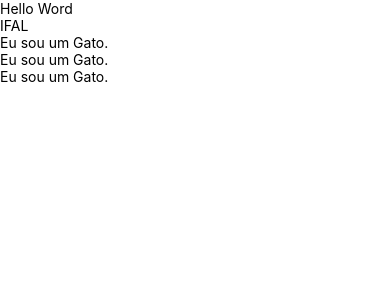
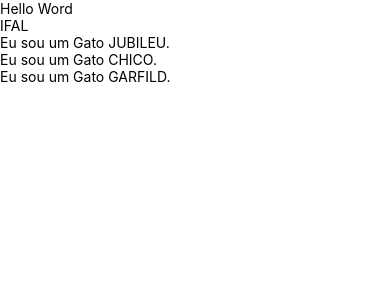
Before and after one commit to KlinsAluno/project-klinsmann-reactnav, a React Native app: screen / in a window 390 px wide. Shown: the top 300 px of the page. Built offline with nearby package versions, Linux system fonts and the light colour scheme.

Commit message:
adiciona a propriedade nome no Gato.

```diff
--- a/App.js
+++ b/App.js
@@ -5,15 +5,15 @@ const MyApp = () => {
     <>
       <Text>Hello Word</Text>
       <Text>IFAL</Text>
-      <Gato />
-      <Gato />
-      <Gato />
+      <Gato nome="Jubileu" />
+      <Gato nome="Chico" />
+      <Gato nome="Garfild" />
     </>
   );
 };
 
-const Gato = () => {
-  return <Text>Eu sou um Gato.</Text>;
+const Gato = (props) => {
+  return <Text>Eu sou um Gato {props.nome.toUpperCase()}.</Text>;
 };
 
 export default MyApp;
```
